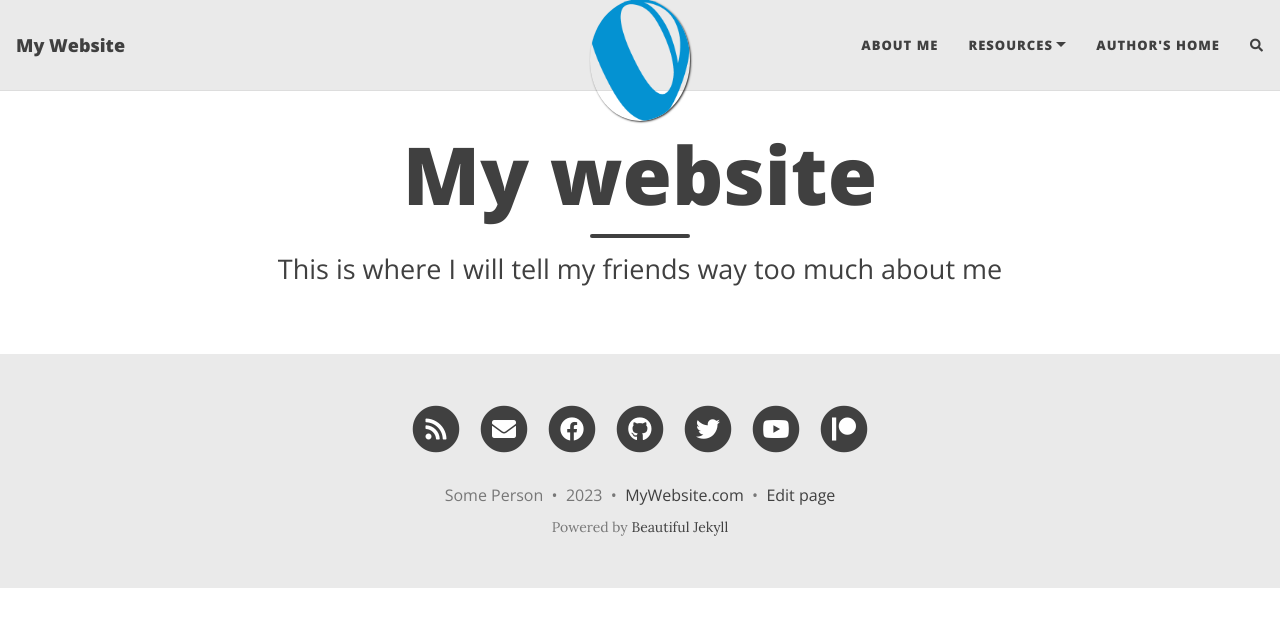
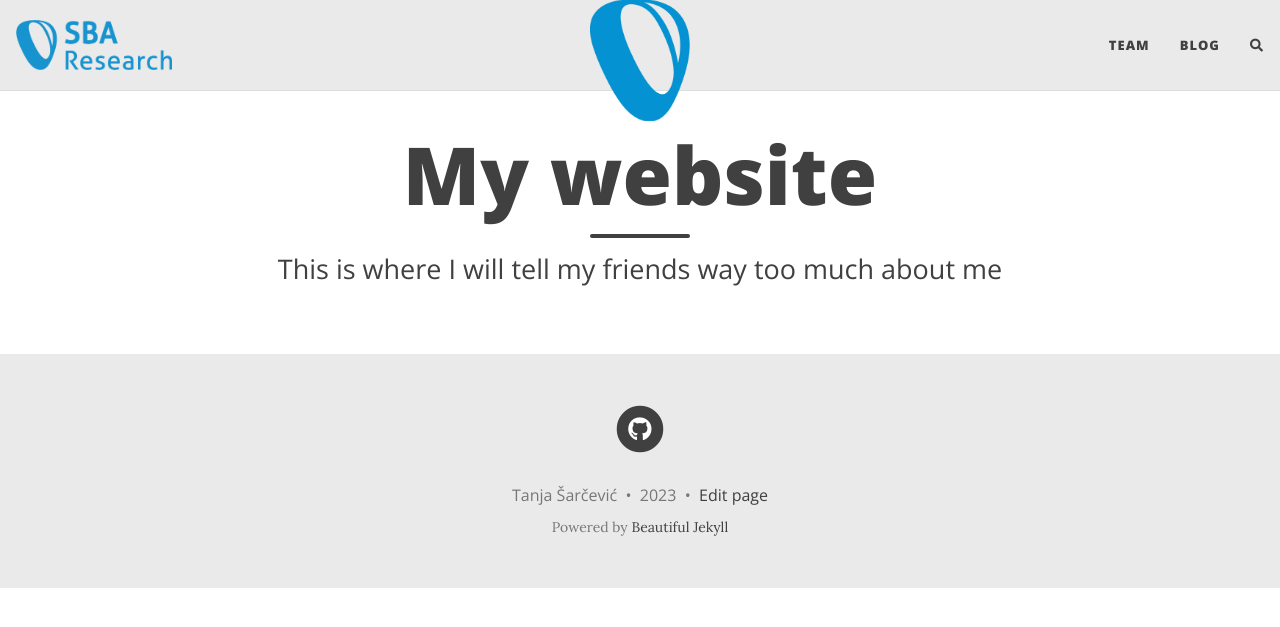
Before and after one commit to sbaresearch/mldm-machine-learning-research, a Jekyll site: the page built from index.html, in a window 1280 px wide. Shown: the top 627 px of the page. Built offline with Jekyll 4.4.1, drawn with Linux system fonts in a browser that asks for light colours; nearby versions of some CDN libraries; the list of posts is cut into pages by our own code; comment, search, counter and statistics services are not loaded.

Commit message:
Update _config.yml

```diff
--- a/_config.yml
+++ b/_config.yml
@@ -10,21 +10,23 @@
 ############################
 
 # Name of website
-title: My Website
+title: Machine Learning Research
 
 # Your name to show in the footer
-author: Some Person
+author: Tanja Šarčević
 
 ###############################################
 # --- List of links in the navigation bar --- #
 ###############################################
 
 navbar-links:
-  About Me: "aboutme"
-  Resources:
-    - Beautiful Jekyll: "https://beautifuljekyll.com"
-    - Learn markdown: "https://www.markdowntutorial.com/"
-  Author's home: "https://deanattali.com"
+#  About Me: "aboutme"
+  Team: "https://www.sba-research.org/research/mldm/"
+  Blog: "blog"
+#  Resources:
+#    - Beautiful Jekyll: "https://beautifuljekyll.com"
+#    - Learn markdown: "https://www.markdowntutorial.com/"
+#  Author's home: "https://deanattali.com"
 
 ################
 # --- Logo --- #
@@ -35,11 +37,11 @@ navbar-links:
 avatar: "/assets/img/SBA Logo_transparent background.png"
 
 # By default, the image is cut into a circle. You can disable this behaviour by setting 'round-avatar: false'
-round-avatar: true
+round-avatar: false
 
 # If you want to have an image logo in the top-left corner instead of having the title of the website,
 # then specify the following parameter
-#title-img: /path/to/image
+title-img: "/assets/img/SBA Logo_transparent background_small.png"
 
 
 #####################################
@@ -49,13 +51,13 @@ round-avatar: true
 # Select the social network links that you want to show in the footer.
 # Uncomment the links you want to show and add your information to each one.
 social-network-links:
-  email: "someone@example.com"
-  rss: true  # remove this line if you don't want to show an RSS link at the bottom
-  facebook: deanattali
-  github: daattali
-  twitter: daattali
-  patreon: DeanAttali
-  youtube: c/daattali
+#  email: "someone@example.com"
+#  rss: true  # remove this line if you don't want to show an RSS link at the bottom
+#  facebook: deanattali
+  github: sbaresearch
+#  twitter: daattali
+#  patreon: DeanAttali
+#  youtube: c/daattali
 #  medium: yourname
 #  reddit: yourname
 #  linkedin: daattali
@@ -79,7 +81,7 @@ social-network-links:
 
 # If you want your website to generate an RSS feed, provide a description
 # The URL for the feed will be https://<your_website>/feed.xml
-rss-description: This website is a virtual proof that I'm awesome
+# rss-description: This website is a virtual proof that I'm awesome
 
 ###########################
 # --- General options --- #
@@ -94,7 +96,7 @@ share-links-active:
 
 # How to display the link to your website in the footer
 # Remove this if you don't want a link in the footer
-url-pretty: "MyWebsite.com"
+# url-pretty: "MyWebsite.com"
 
 # Excerpt word length - Truncate the excerpt of each post on the feed page to the specified number of words
 excerpt_length: 50
```
